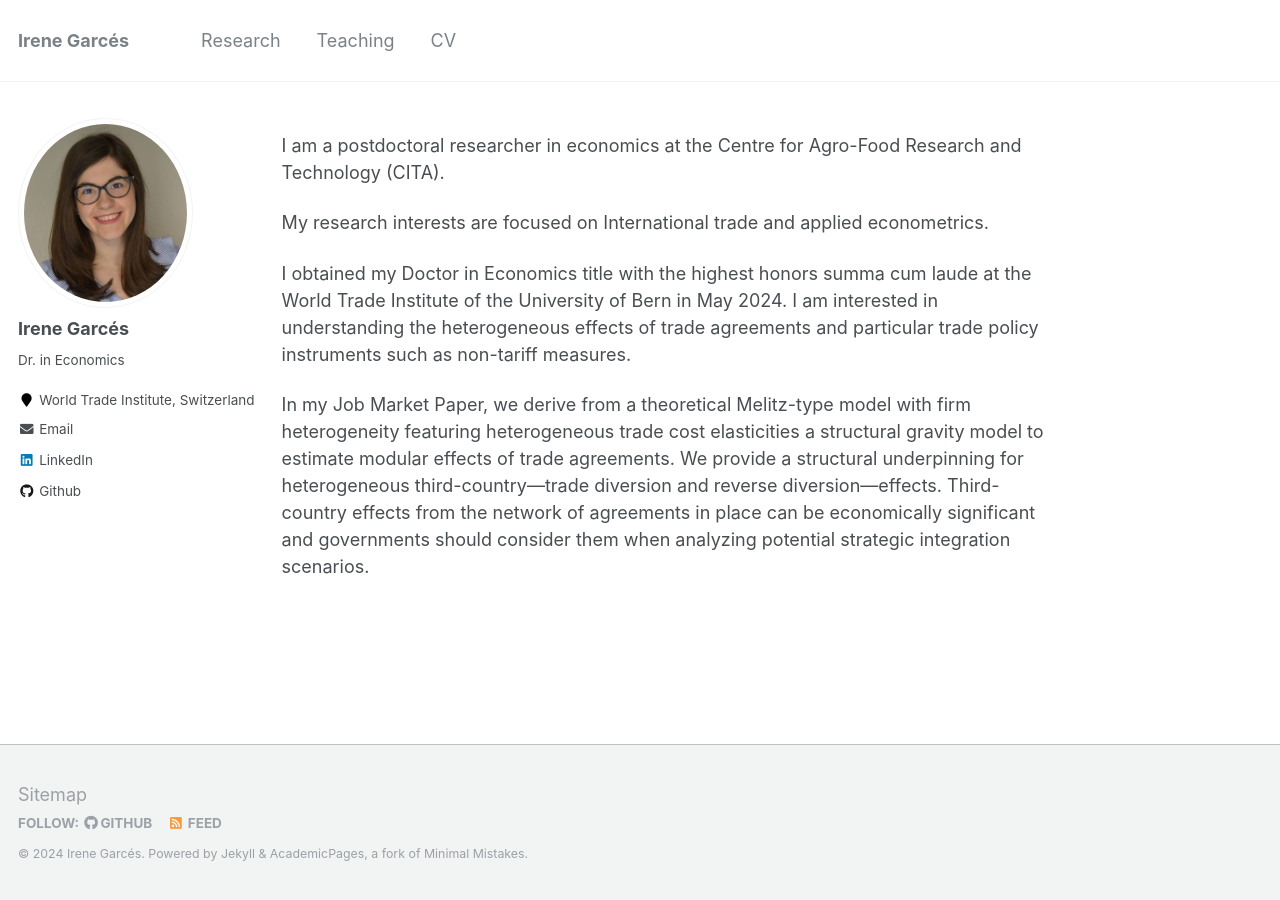
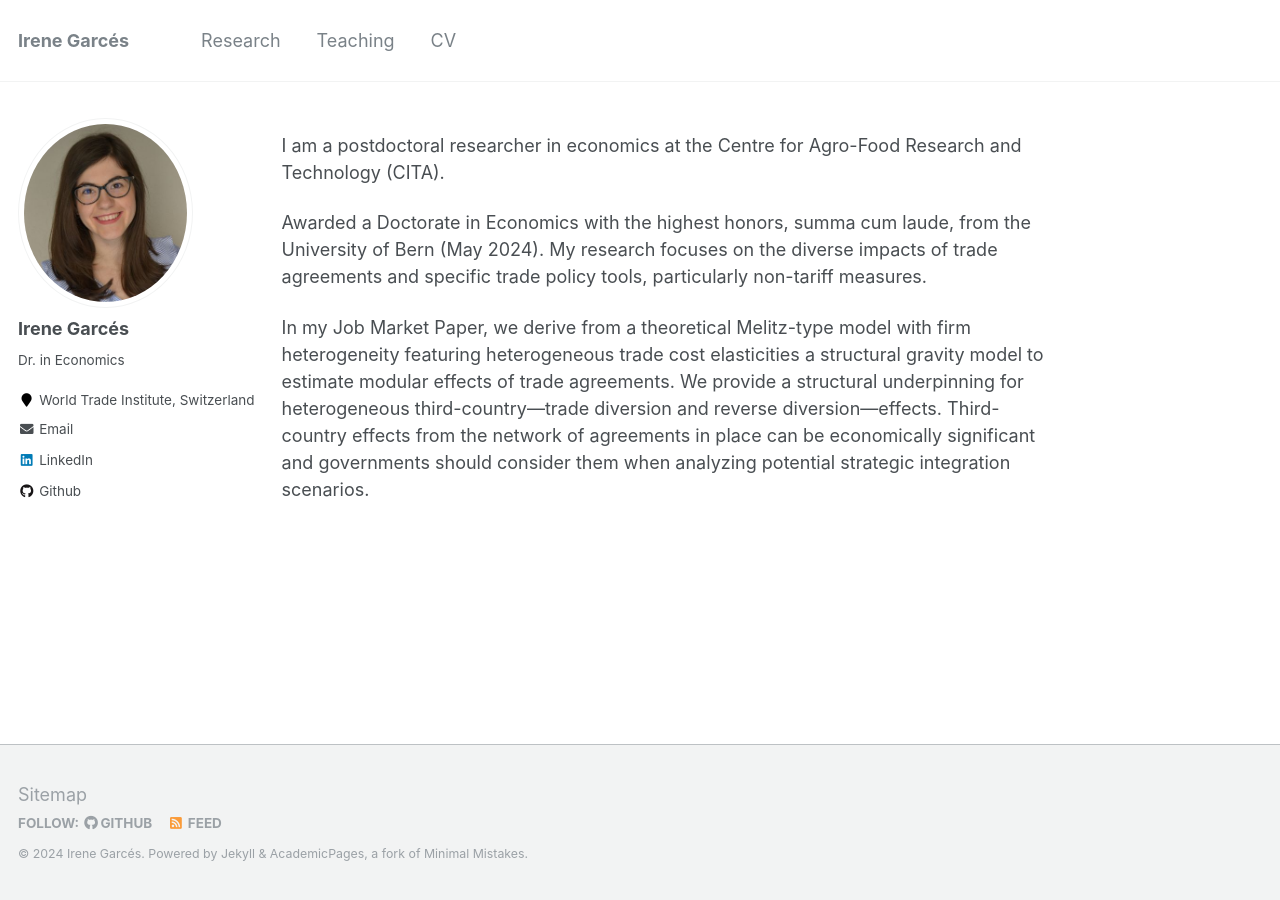
Before and after one commit to IreneGarces/irenegarces.github.io, a Jekyll site: the page built from _pages/about.md, in a window 1280 px wide. Built offline with Jekyll 4.4.1, drawn with Linux system fonts in a browser that asks for light colours.

Commit message:
Update about.md

```diff
--- a/_pages/about.md
+++ b/_pages/about.md
@@ -10,8 +10,6 @@ redirect_from:
 
 I am a postdoctoral researcher in economics at the Centre for Agro-Food Research and Technology (CITA).
 
-My research interests are focused on International trade and applied econometrics.
-
-I obtained my Doctor in Economics title with the highest honors summa cum laude at the World Trade Institute of the University of Bern in May 2024. I am interested in understanding the heterogeneous effects of trade agreements and particular trade policy instruments such as non-tariff measures.
+Awarded a Doctorate in Economics with the highest honors, summa cum laude, from the University of Bern (May 2024). My research focuses on the diverse impacts of trade agreements and specific trade policy tools, particularly non-tariff measures.
 
 In my Job Market Paper, we derive from a theoretical Melitz-type model with firm heterogeneity featuring heterogeneous trade cost elasticities a structural gravity model to estimate modular effects of trade agreements. We provide a structural underpinning for heterogeneous third-country—trade diversion and reverse diversion—effects. Third-country effects from the network of agreements in place can be economically significant and governments should consider them when analyzing potential strategic integration scenarios.
```
